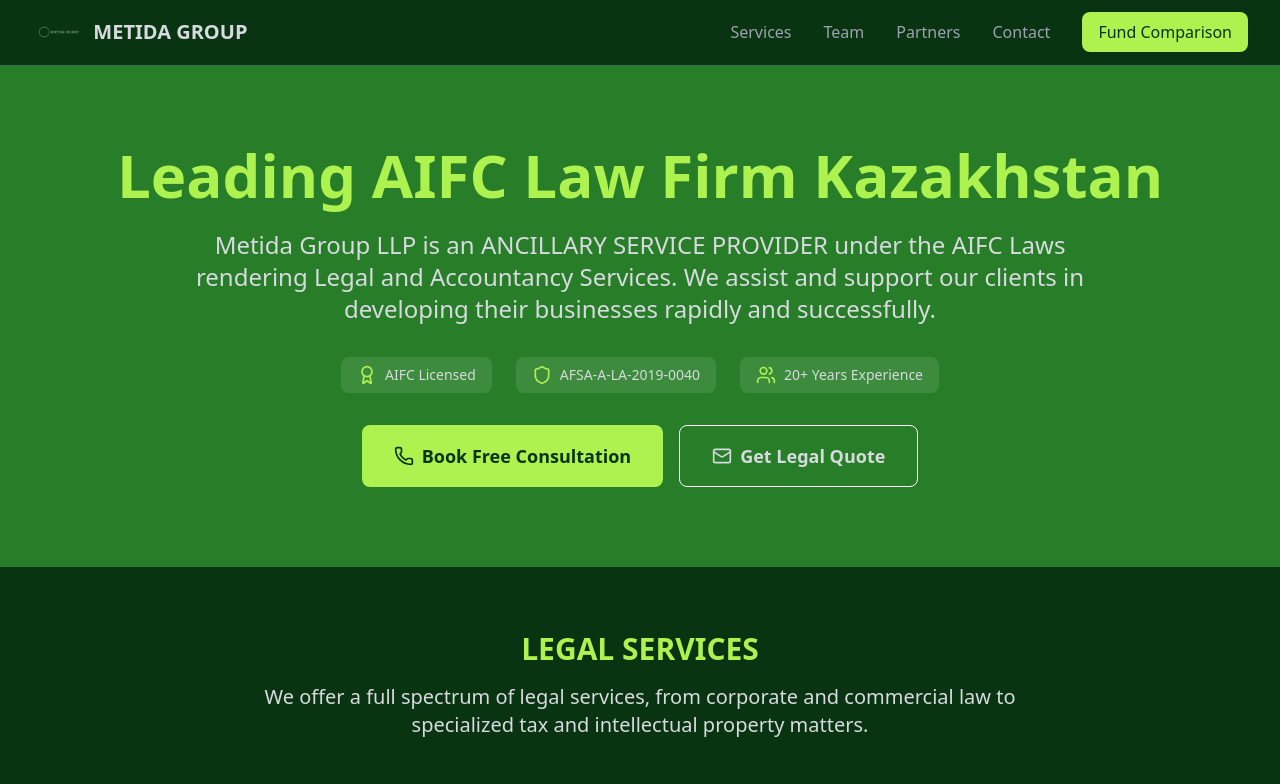
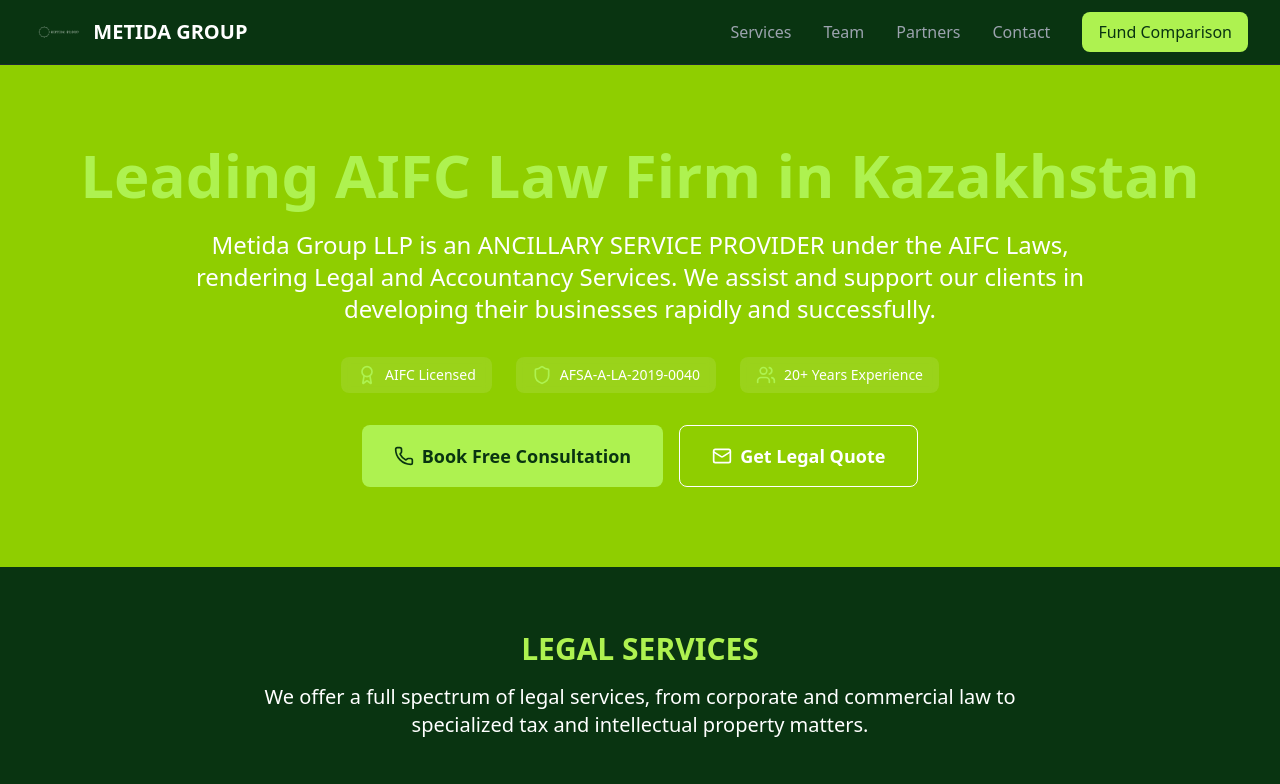
Before and after one commit to ExcelD/metida-group-site, a plain HTML site: page index.html in a window 1280 px wide. Shown: the top 784 px of the page. Drawn offline with nearby package versions, Linux system fonts and the light colour scheme.

Commit message:
Modify color styles and update text content
Updated color palette and improved text readability.

```diff
--- a/index.html
+++ b/index.html
@@ -17,18 +17,18 @@
         /* Custom Color Palette */
         .color-primary-dark { background-color: #093411; }
         .color-primary-text { color: #AEF250; }
-        .color-secondary-dark { background-color: #287E28; }
+        .color-secondary-dark { background-color: #8fce00; }
         .color-secondary-light { background-color: #C1E88B; }
         .color-button { background-color: #AEF250; color: #093411; }
         .color-button:hover { background-color: #C1E88B; }
         .color-accent { color: #AEF250; }
         .color-accent-dark { color: #093411; }
-        .color-text-light { color: #D7DADE; }
+        .color-text-light { color: #ffffff; }
 
         /* Contrast Fix: Replacing #5D5D5D which was used for general gray text (text-gray-500) */
         /* We will use a brighter, more readable gray for general text */
         .text-gray-400 { color: #C1E88B; } /* Using a light green from the palette for better contrast */
-        .text-gray-500 { color: #D7DADE; } /* Using the very light gray for better contrast */
+        .text-gray-500 { color: #EEEEEE; } /* Using the very light gray for better contrast */
 
         /* Mouse Flow Effect Container */
         .mouse-flow-container {
@@ -141,10 +141,10 @@
         <div class="max-w-7xl mx-auto px-4 sm:px-6 lg:px-8">
             <div class="text-center">
                 <h1 class="text-3xl sm:text-4xl md:text-5xl lg:text-6xl font-bold mb-4 sm:mb-6 color-accent">
-                    Leading AIFC Law Firm Kazakhstan
+                    Leading AIFC Law Firm in Kazakhstan
                 </h1>
                 <p class="text-lg sm:text-xl md:text-2xl mb-6 sm:mb-8 color-text-light max-w-4xl mx-auto">
-                    Metida Group LLP is an ANCILLARY SERVICE PROVIDER under the AIFC Laws rendering Legal and Accountancy Services. We assist and support our clients in developing their businesses rapidly and successfully.
+                    Metida Group LLP is an ANCILLARY SERVICE PROVIDER under the AIFC Laws, rendering Legal and Accountancy Services. We assist and support our clients in developing their businesses rapidly and successfully.
                 </p>
 
                 <!-- Trust Indicators -->
```
